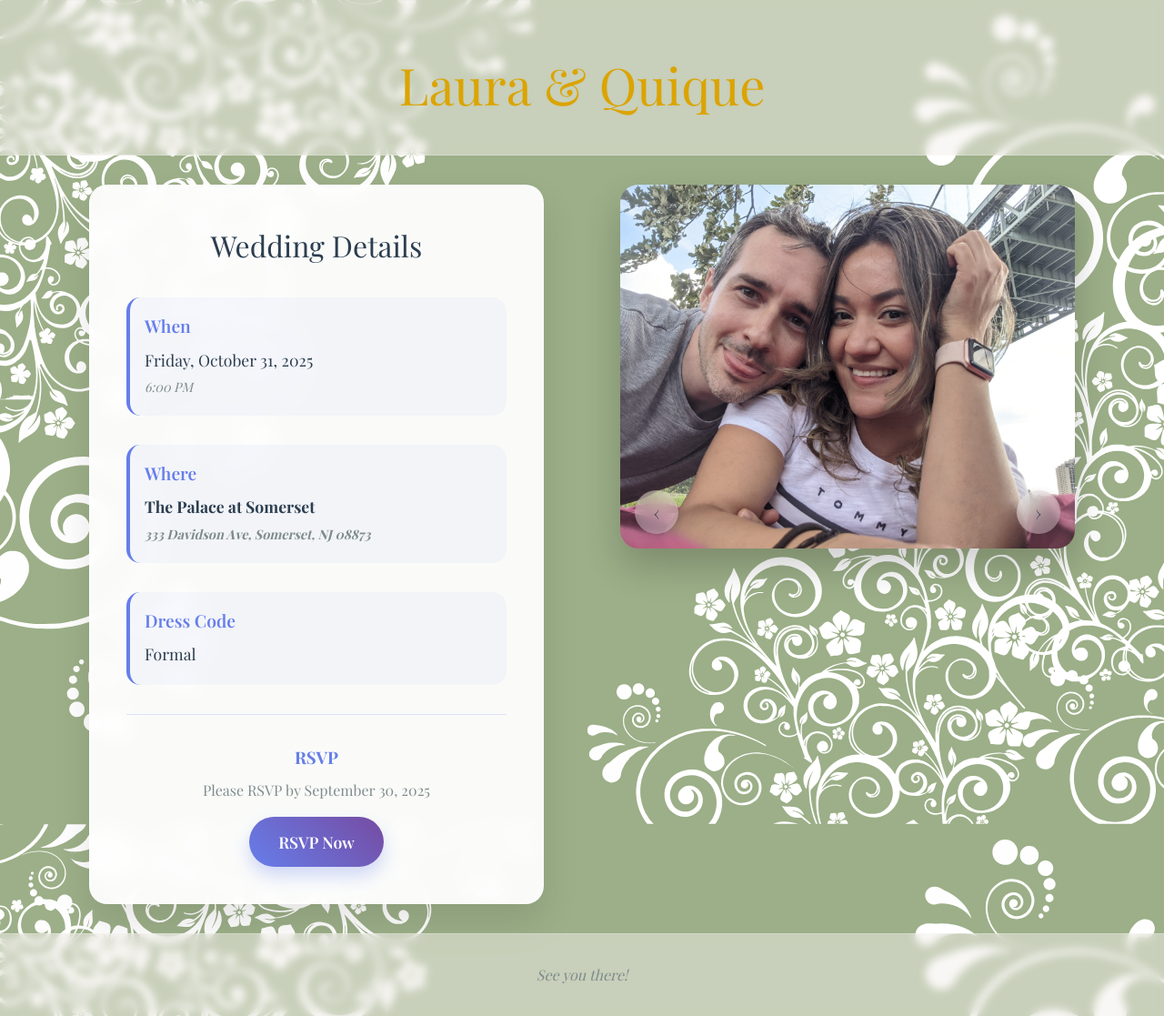
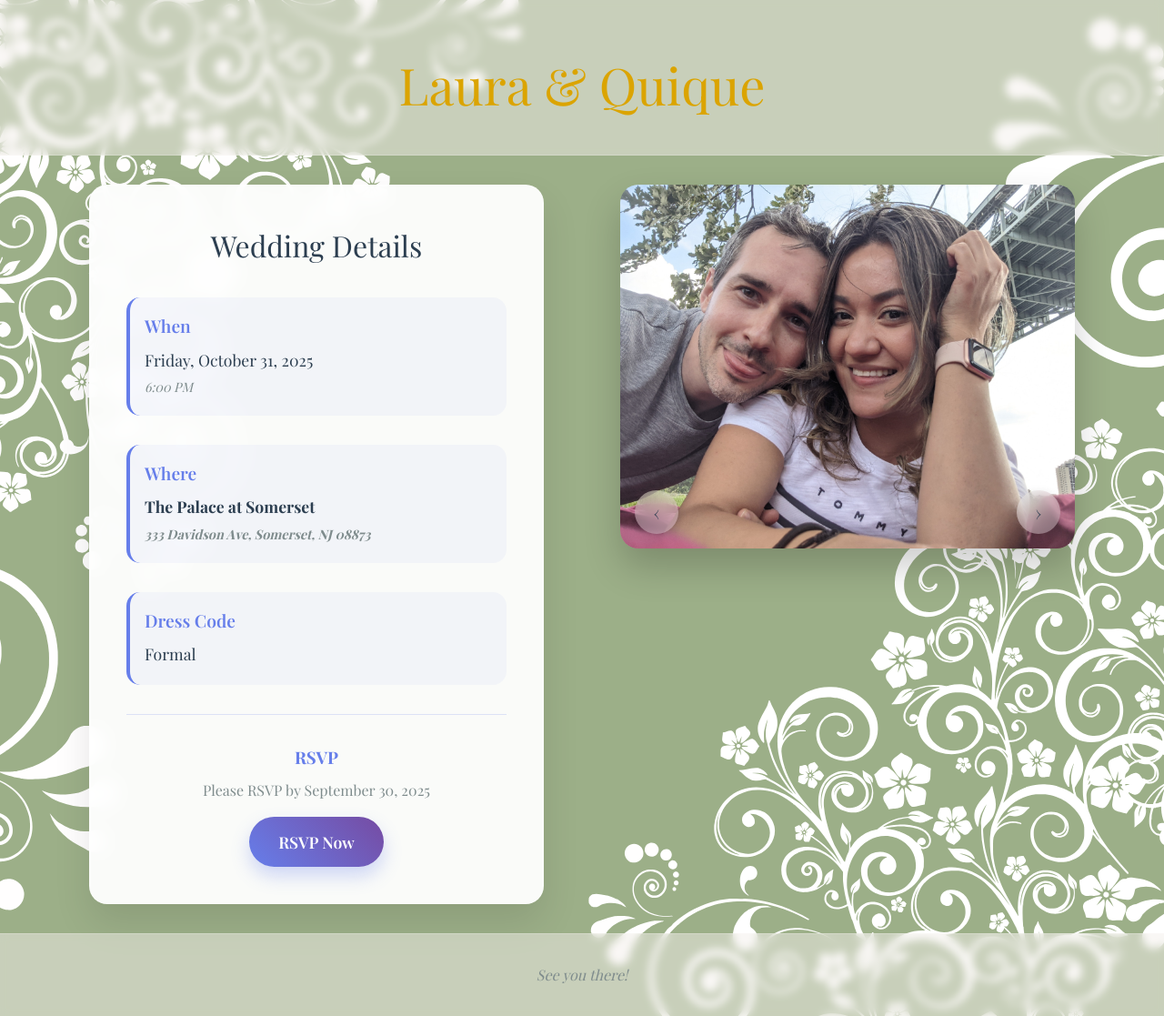
Before and after one commit to henrymendez/wedding, a Vue app: page / in a window 1280 px wide. Shown: the whole page at 91% size. Built offline with nearby package versions, Linux system fonts and the light colour scheme; no server answers; a web font is replaced by a local one; what aws-amplify would draw is missing.

Commit message:
Fixing calendar causing the background to move.

```diff
--- a/src/components/WeddingHome.vue
+++ b/src/components/WeddingHome.vue
@@ -38,7 +38,7 @@ const goToImage = (index: number) => {
 
 const addToCalendar = (type: 'google' | 'apple') => {
   const eventDate = new Date('October 31, 2025 18:00:00')
-  const endDate = new Date('October 31, 2025 23:30:00')
+  const endDate = new Date('November 1, 2025 00:00:00')
 
   const eventDetails = {
     title: 'Laura & Quique',
@@ -178,20 +178,29 @@ onUnmounted(() => {
   background-image: url('/border-1.svg') !important;
   background-size: cover !important;
   background-repeat: no-repeat !important;
-  background-position: cover !important;
-  background-attachment: fixed !important;
+  background-position: center !important;
+  background-attachment: scroll !important;
   font-family: 'Playfair Display', serif;
   color: #2c3e50;
   position: relative;
   z-index: 1;
+  /* Safari performance optimizations */
+  -webkit-transform: translateZ(0);
+  transform: translateZ(0);
+  -webkit-backface-visibility: hidden;
+  backface-visibility: hidden;
 }
 
 .header {
   text-align: center;
   padding: 3rem 2rem 2rem;
   background: rgba(244, 240, 235, 0.5);
+  -webkit-backdrop-filter: blur(5px);
   backdrop-filter: blur(5px);
   border-bottom: 1px solid rgba(255, 255, 255, 0.2);
+  /* Safari performance optimizations */
+  -webkit-transform: translateZ(0);
+  transform: translateZ(0);
 }
 
 .title {
@@ -262,6 +271,10 @@ onUnmounted(() => {
   margin-top: 0.25rem;
 }
 
+.detail-content {
+  position: relative;
+}
+
 .detail-content h3 {
   margin: 0 0 0.5rem 0;
   font-size: 1.2rem;
@@ -301,10 +314,21 @@ onUnmounted(() => {
 }
 
 .calendar-options {
-  margin-top: 1rem;
+  position: absolute;
+  top: 100%;
+  left: 0;
+  right: 0;
+  margin-top: 0.5rem;
   display: flex;
   flex-direction: column;
   gap: 0.5rem;
+  background: rgba(255, 255, 255, 0.95);
+  border-radius: 10px;
+  padding: 1rem;
+  box-shadow: 0 10px 25px rgba(0, 0, 0, 0.15);
+  backdrop-filter: blur(10px);
+  z-index: 100;
+  border: 1px solid rgba(255, 255, 255, 0.2);
 }
 
 .calendar-btn {
@@ -441,10 +465,14 @@ onUnmounted(() => {
   text-align: center;
   padding: 2rem;
   background: rgba(244, 240, 235, 0.5);
+  -webkit-backdrop-filter: blur(5px);
   backdrop-filter: blur(5px);
   border-top: 1px solid rgba(255, 255, 255, 0.2);
   font-style: italic;
   color: #7f8c8d;
+  /* Safari performance optimizations */
+  -webkit-transform: translateZ(0);
+  transform: translateZ(0);
 }
 
 /* Responsive Design */
```
